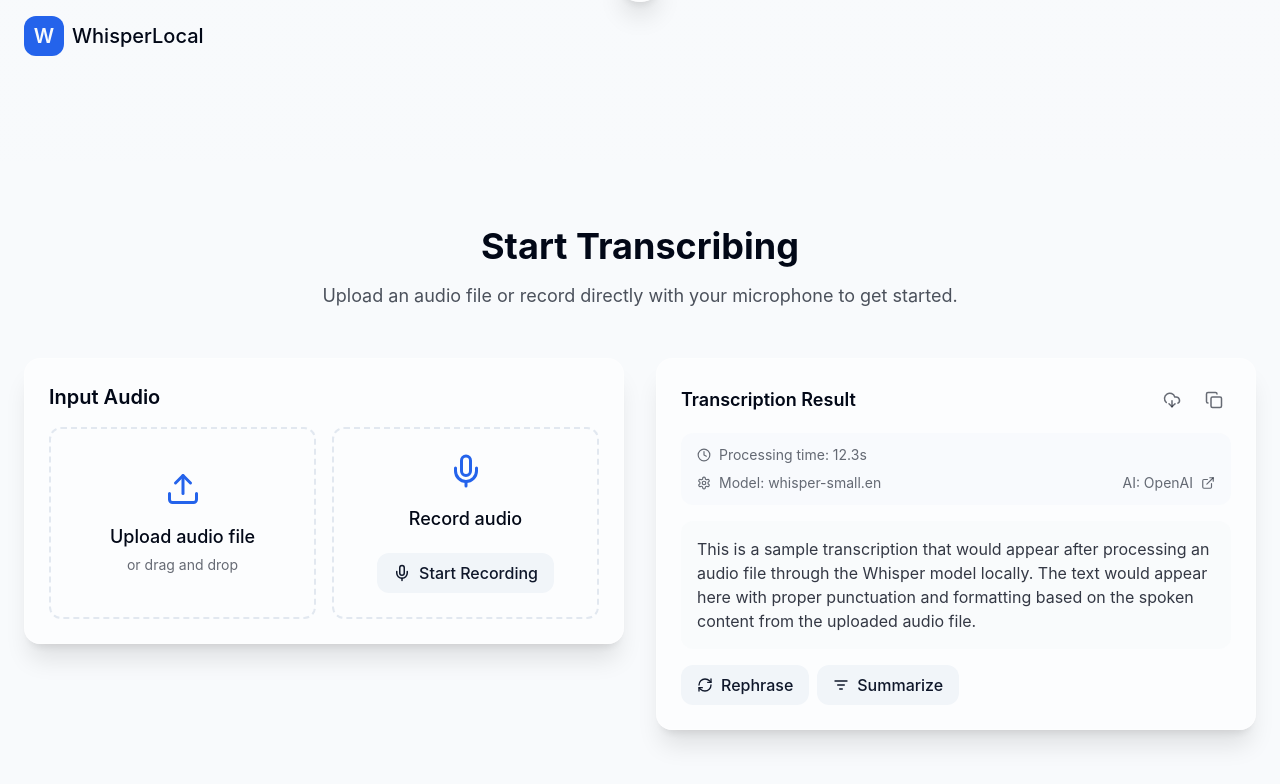
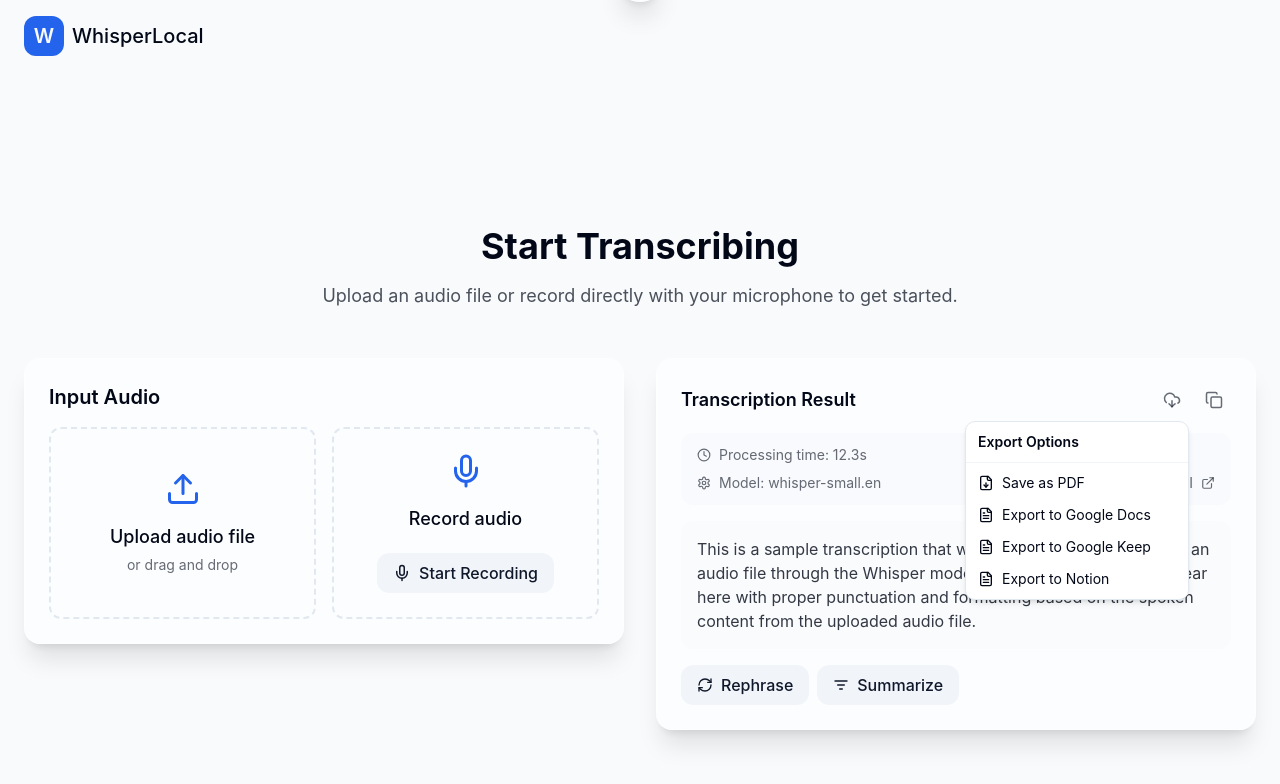
Before and after one commit to adithyalearnings/localwhispercloud, a React (Vite) app: page / in a window 1280 px wide. Both pictures are taken after a click on the button 1172 px from the left and 1180 px from the top of the page. Shown: the part 780-1564 px from the top of the page. Built offline with nearby package versions, Linux system fonts and the light colour scheme.

Commit message:
Add transcript saving options
Implements options to save transcripts as PDFs, Google Docs, Google Keep, or Notion.

```diff
--- a/package.json
+++ b/package.json
@@ -46,6 +46,7 @@
     "date-fns": "^3.6.0",
     "embla-carousel-react": "^8.3.0",
     "input-otp": "^1.2.4",
+    "jspdf": "^3.0.0",
     "lucide-react": "^0.462.0",
     "next-themes": "^0.3.0",
     "react": "^18.3.1",
--- a/src/components/TranscriptionPanel.tsx
+++ b/src/components/TranscriptionPanel.tsx
@@ -1,9 +1,29 @@
-
 import { useState } from "react";
 import { cn } from "@/lib/utils";
 import GlassCard from "./GlassCard";
-import { Copy, CheckCircle, DownloadCloud, Clock, Settings, RefreshCw, ListFilter, ExternalLink } from "lucide-react";
+import {
+  Copy,
+  CheckCircle,
+  DownloadCloud,
+  Clock,
+  Settings,
+  RefreshCw,
+  ListFilter,
+  ExternalLink,
+  FileText,
+  FileDown,
+  Menu
+} from "lucide-react";
 import { toast } from "sonner";
+import {
+  DropdownMenu,
+  DropdownMenuContent,
+  DropdownMenuItem,
+  DropdownMenuLabel,
+  DropdownMenuSeparator,
+  DropdownMenuTrigger,
+} from "@/components/ui/dropdown-menu";
+import { exportToPDF, exportToGoogleDocs, exportToGoogleKeep, exportToNotion } from "@/utils/exportUtils";
 
 interface TranscriptionPanelProps {
   className?: string;
@@ -101,7 +121,7 @@ const TranscriptionPanel = ({ className }: TranscriptionPanelProps) => {
         case 'openai':
           return "After local processing through the Whisper model, this exemplary transcription demonstrates how spoken content would be rendered with appropriate punctuation and formatting.";
         case 'anthropic':
-          return "The Whisper model locally processes audio and generates this transcription, showcasing proper formatting and punctuation of the spoken content.";
+          return "The Whisper model locally processes audio and generates this transcription, showcasing proper formatting and punctuation of the spoken content from the uploaded audio file.";
         case 'perplexity':
           return "This transcription, created by processing audio through Whisper locally, shows how spoken content is rendered with formatting and punctuation.";
         case 'gemini':
@@ -146,14 +166,57 @@ const TranscriptionPanel = ({ className }: TranscriptionPanelProps) => {
     }
   };
 
+  // Timestamp for use in filenames
+  const getTimestampedFilename = () => {
+    const now = new Date();
+    return `transcript_${now.getFullYear()}${(now.getMonth() + 1).toString().padStart(2, '0')}${now.getDate().toString().padStart(2, '0')}_${now.getHours().toString().padStart(2, '0')}${now.getMinutes().toString().padStart(2, '0')}`;
+  };
+
   return (
     <GlassCard className={cn("w-full", className)}>
       <div className="flex items-center justify-between mb-4">
         <h3 className="text-lg font-semibold">Transcription Result</h3>
         <div className="flex items-center space-x-2">
-          <button className="p-2 hover:bg-secondary rounded-lg transition-colors" title="Download as file">
-            <DownloadCloud size={18} className="text-foreground/60" />
-          </button>
+          <DropdownMenu>
+            <DropdownMenuTrigger asChild>
+              <button className="p-2 hover:bg-secondary rounded-lg transition-colors" title="Export options">
+                <DownloadCloud size={18} className="text-foreground/60" />
+              </button>
+            </DropdownMenuTrigger>
+            <DropdownMenuContent align="end" className="w-56">
+              <DropdownMenuLabel>Export Options</DropdownMenuLabel>
+              <DropdownMenuSeparator />
+              <DropdownMenuItem
+                onClick={() => exportToPDF(transcriptionText, getTimestampedFilename())}
+                className="cursor-pointer"
+              >
+                <FileDown className="mr-2 h-4 w-4" />
+                <span>Save as PDF</span>
+              </DropdownMenuItem>
+              <DropdownMenuItem
+                onClick={() => exportToGoogleDocs(transcriptionText)}
+                className="cursor-pointer"
+              >
+                <FileText className="mr-2 h-4 w-4" />
+                <span>Export to Google Docs</span>
+              </DropdownMenuItem>
+              <DropdownMenuItem
+                onClick={() => exportToGoogleKeep(transcriptionText)}
+                className="cursor-pointer"
+              >
+                <FileText className="mr-2 h-4 w-4" />
+                <span>Export to Google Keep</span>
+              </DropdownMenuItem>
+              <DropdownMenuItem
+                onClick={() => exportToNotion(transcriptionText)}
+                className="cursor-pointer"
+              >
+                <FileText className="mr-2 h-4 w-4" />
+                <span>Export to Notion</span>
+              </DropdownMenuItem>
+            </DropdownMenuContent>
+          </DropdownMenu>
+
           <button
             className="p-2 hover:bg-secondary rounded-lg transition-colors relative"
             onClick={handleCopy}
--- /dev/null
+++ b/src/utils/exportUtils.ts
@@ -0,0 +1,83 @@
+import { jsPDF } from "jspdf";
+import { toast } from "sonner";
+
+// Export transcript to PDF
+export const exportToPDF = (text: string, fileName = "transcript") => {
+  try {
+    const doc = new jsPDF();
+
+    // Add title
+    doc.setFontSize(16);
+    doc.text("Whisper Local Transcription", 20, 20);
+
+    // Add timestamp
+    doc.setFontSize(10);
+    const timestamp = new Date().toLocaleString();
+    doc.text(`Generated: ${timestamp}`, 20, 30);
+
+    // Add separator line
+    doc.setDrawColor(200);
+    doc.line(20, 35, 190, 35);
+
+    // Add transcript text with word wrapping
+    doc.setFontSize(12);
+    const splitText = doc.splitTextToSize(text, 170);
+    doc.text(splitText, 20, 45);
+
+    // Save the PDF
+    doc.save(`${fileName}.pdf`);
+
+    toast.success("PDF export successful");
+  } catch (error) {
+    console.error("PDF export error:", error);
+    toast.error("Failed to export PDF");
+  }
+};
+
+// Prepare Google Docs export
+export const exportToGoogleDocs = (text: string) => {
+  try {
+    // Google Docs URL with prefilled content
+    const encodedText = encodeURIComponent(text);
+    const url = `https://docs.new?text=${encodedText}`;
+
+    // Open in new tab
+    window.open(url, "_blank");
+    toast.success("Opening Google Docs with transcript");
+  } catch (error) {
+    console.error("Google Docs export error:", error);
+    toast.error("Failed to export to Google Docs");
+  }
+};
+
+// Prepare Google Keep export
+export const exportToGoogleKeep = (text: string) => {
+  try {
+    // Google Keep URL with prefilled content
+    const encodedText = encodeURIComponent(text);
+    const encodedTitle = encodeURIComponent("Whisper Local Transcription");
+    const url = `https://keep.new/#NOTE/${encodedTitle}/${encodedText}`;
+
+    // Open in new tab
+    window.open(url, "_blank");
+    toast.success("Opening Google Keep with transcript");
+  } catch (error) {
+    console.error("Google Keep export error:", error);
+    toast.error("Failed to export to Google Keep");
+  }
+};
+
+// Prepare Notion export
+export const exportToNotion = (text: string) => {
+  try {
+    // Notion doesn't have a direct prefill link, so we'll copy to clipboard
+    // and open a new Notion page
+    navigator.clipboard.writeText(text);
+    window.open("https://notion.new", "_blank");
+
+    toast.success("Text copied to clipboard. Paste it into the new Notion page");
+  } catch (error) {
+    console.error("Notion export error:", error);
+    toast.error("Failed to prepare Notion export");
+  }
+};
```
Also changed, not shown: 1 other file (tests, documents, lock files or other folders).
